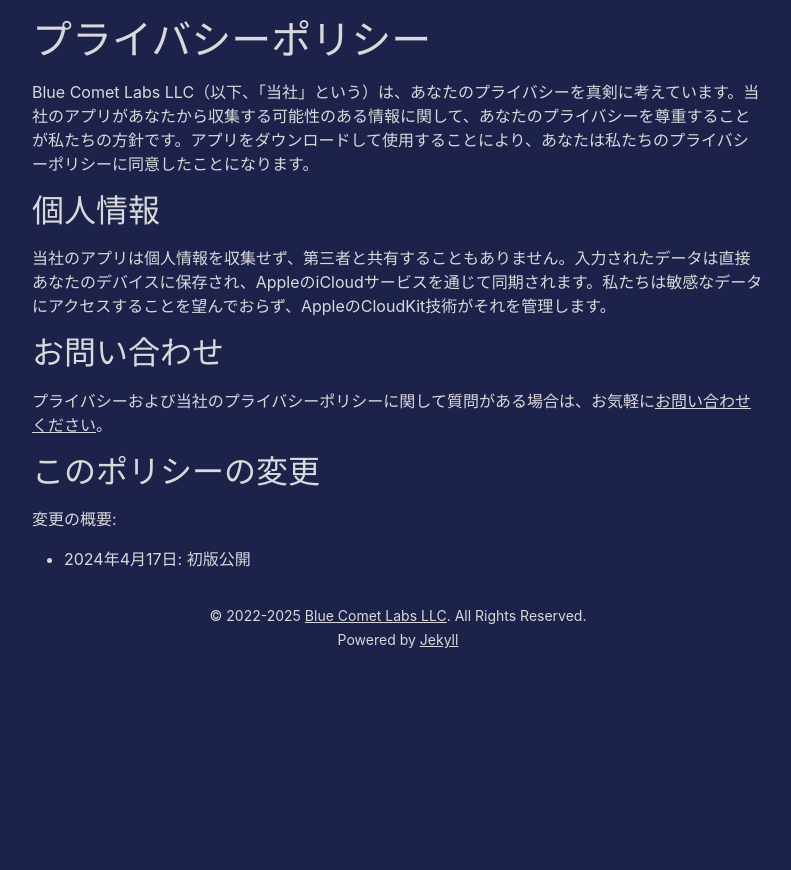
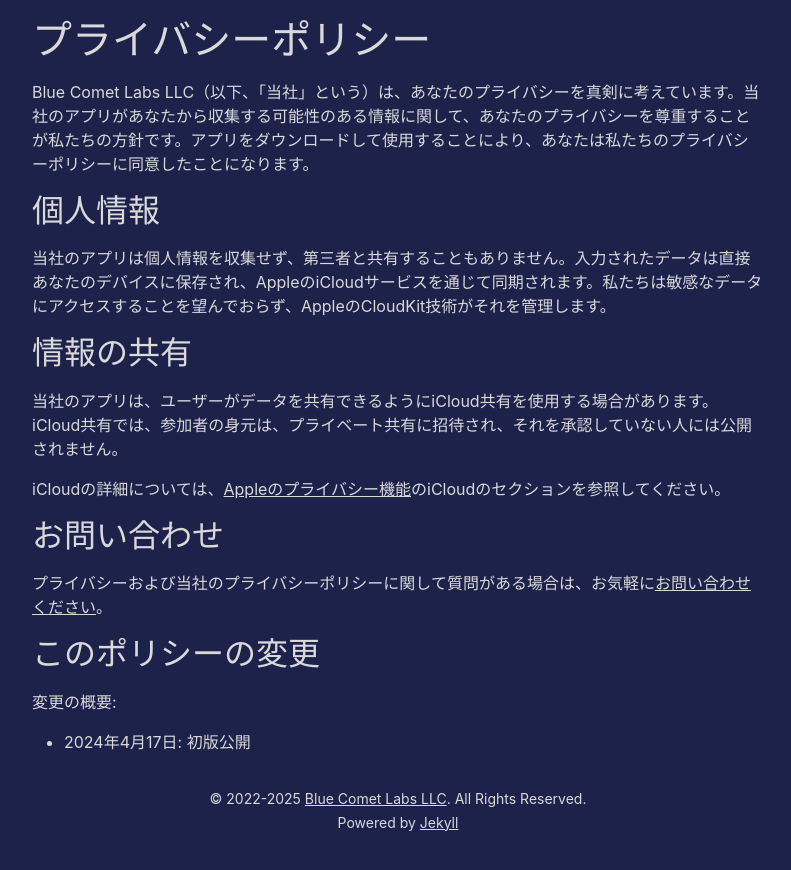
Before and after one commit to bluecometlabs/bluecometlabs.com, a Jekyll site: the page built from pages/ja/privacy.md, in a window 1280 px wide. Shown: the top 870 px of the page, without its empty margins (242-1033 px from the left). Built offline with Jekyll 4.4.1, drawn with Linux system fonts in a browser that asks for light colours.

Commit message:
Update privacy page

```diff
--- a/pages/ja/privacy.md
+++ b/pages/ja/privacy.md
@@ -14,6 +14,12 @@ Blue Comet Labs LLC（以下、「当社」という）は、あなたのプラ
 
 当社のアプリは個人情報を収集せず、第三者と共有することもありません。入力されたデータは直接あなたのデバイスに保存され、AppleのiCloudサービスを通じて同期されます。私たちは敏感なデータにアクセスすることを望んでおらず、AppleのCloudKit技術がそれを管理します。
 
+## 情報の共有
+
+当社のアプリは、ユーザーがデータを共有できるようにiCloud共有を使用する場合があります。iCloud共有では、参加者の身元は、プライベート共有に招待され、それを承認していない人には公開されません。
+
+iCloudの詳細については、[Appleのプライバシー機能](https://www.apple.com/privacy/features/)のiCloudのセクションを参照してください。
+
 ## お問い合わせ
 
 プライバシーおよび当社のプライバシーポリシーに関して質問がある場合は、お気軽に<a href="mailto:contact@bluecometlabs.com">お問い合わせください</a>。
```
Also changed, not shown: pages/privacy.md (+1 -1 lines).
